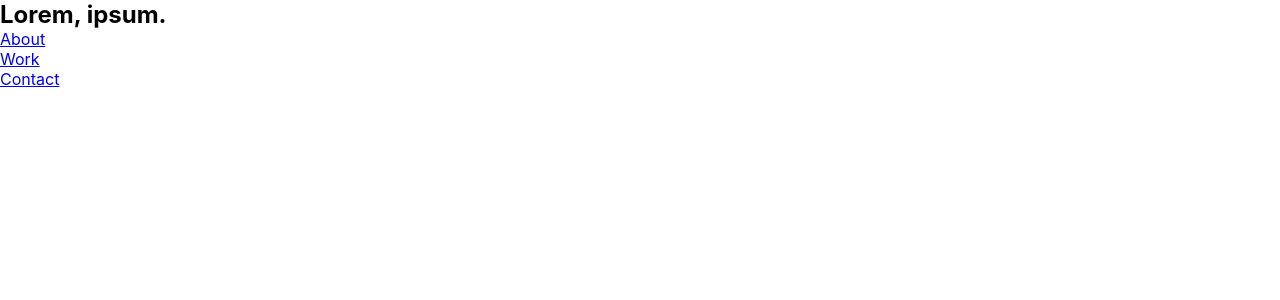
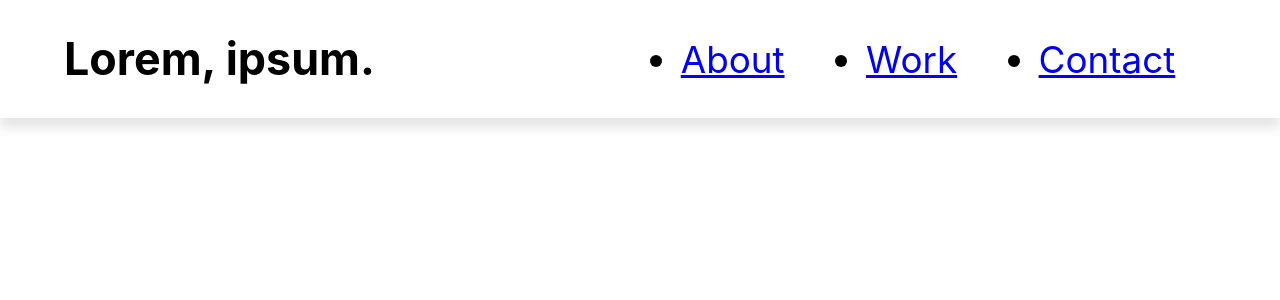
Before and after one commit to mehradi-github/ref-landingpage-photography, a React (Create React App) app: page / in a window 1280 px wide. Shown: the top 300 px of the page. Built offline with nearby package versions, Linux system fonts and the light colour scheme.

Commit message:
Adding Nav Style

```diff
--- a/src/App.scss
+++ b/src/App.scss
@@ -10,3 +10,26 @@ html {
   font-size: 62.5;
   scroll-behavior: smooth;
 }
+
+.main-head {
+  position: relative;
+  box-shadow: 0 10px 10px rgb(0, 0, 0, 0.1);
+  z-index: 2;
+}
+nav {
+  width: 90%;
+  margin: auto;
+  display: flex;
+  align-items: center;
+  min-height: 10vh;
+  padding: 2rem 0rem;
+}
+
+#logo {
+  flex: 1 1 20rem;
+}
+.nav-links {
+  display: flex;
+  justify-content: space-around;
+  flex: 1 1 20rem;
+}
--- a/src/_global.scss
+++ b/src/_global.scss
@@ -28,3 +28,25 @@ $gray-text: #525252;
   font-family: "Vibes";
   src: url("/assets/fonts/GreatVibes-Regular.ttf");
 }
+
+h1 {
+  font-size: $header1;
+}
+li,
+button,
+label,
+input,
+a,
+p {
+  font-size: $text;
+}
+h2 {
+  font-size: $header2;
+}
+h3 {
+  font-size: $header3;
+}
+h4,
+h5 {
+  font-size: $header4;
+}
```
